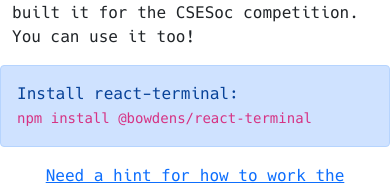
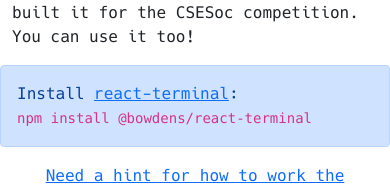
Before and after one commit to bowdens/neo-bowdens, a React (Create React App) app: page / in a window 390 px wide. Shown: the part 362-552 px from the top of the page. Built offline with nearby package versions, Linux system fonts and the light colour scheme.

Commit message:
Removed manifest (this doesn't work well on mobile) and added link to npm page

```diff
--- a/src/pages/Home.js
+++ b/src/pages/Home.js
@@ -11,7 +11,7 @@
             <p>This is <FsLink path="about" setWd={setWd}>Tom Bowden's</FsLink> site.</p>
             <p>Some projects I've worked on are <FsLink path="projects" setWd={setWd}>here</FsLink>.</p>
             <p>Try using the terminal on the left! I built it for the CSESoc competition. You can use it too!</p>
-            <Alert variant="primary">Install react-terminal: <br /> <code>npm install @bowdens/react-terminal</code></Alert>
+            <Alert variant="primary">Install <a href={"https://www.npmjs.com/package/@bowdens/react-terminal"} target="_blank" rel="noopener noreferrer">react-terminal</a>: <br /> <code>npm install @bowdens/react-terminal</code></Alert>
             <p>
                 <button className="btn btn-link" onClick={() => { setShowCollapse(!showCollapse) }} >
                     Need a hint for how to work the terminal?
```
Also changed, not shown: public/manifest.json (deleted).
